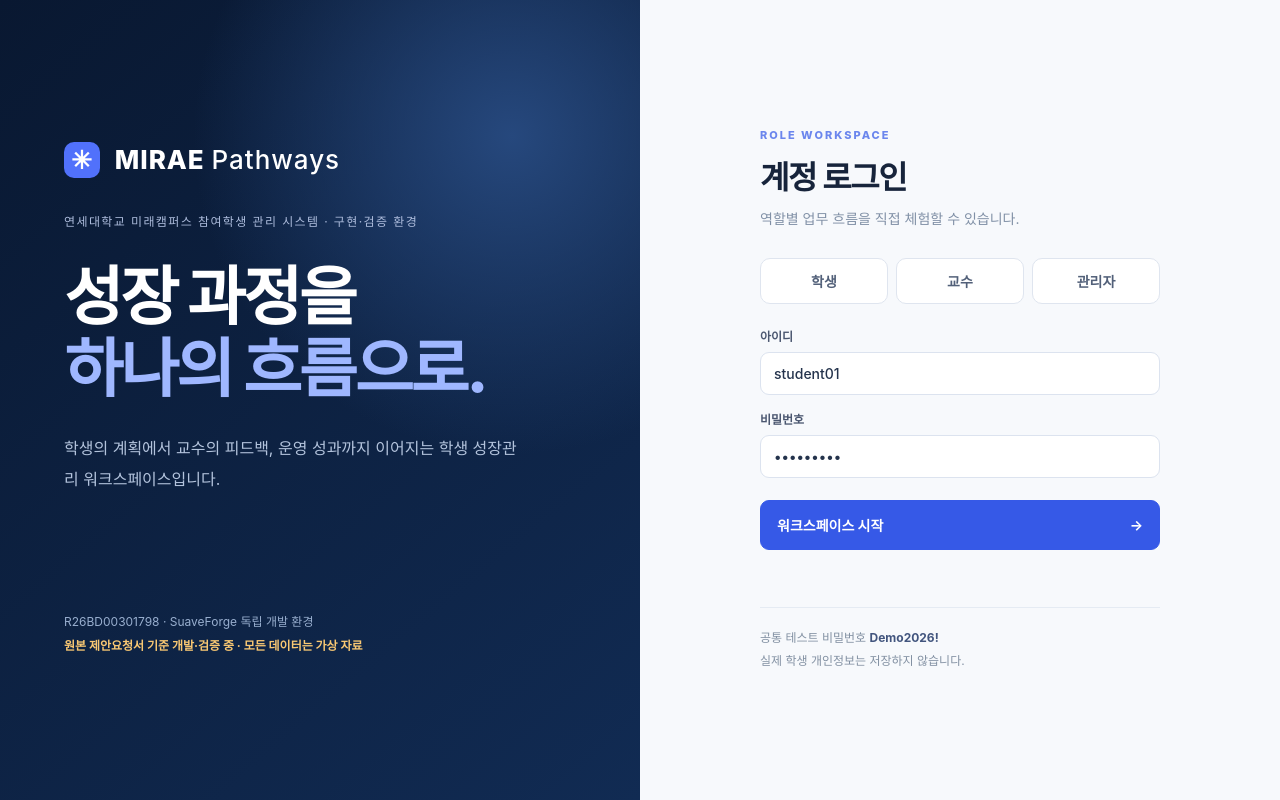
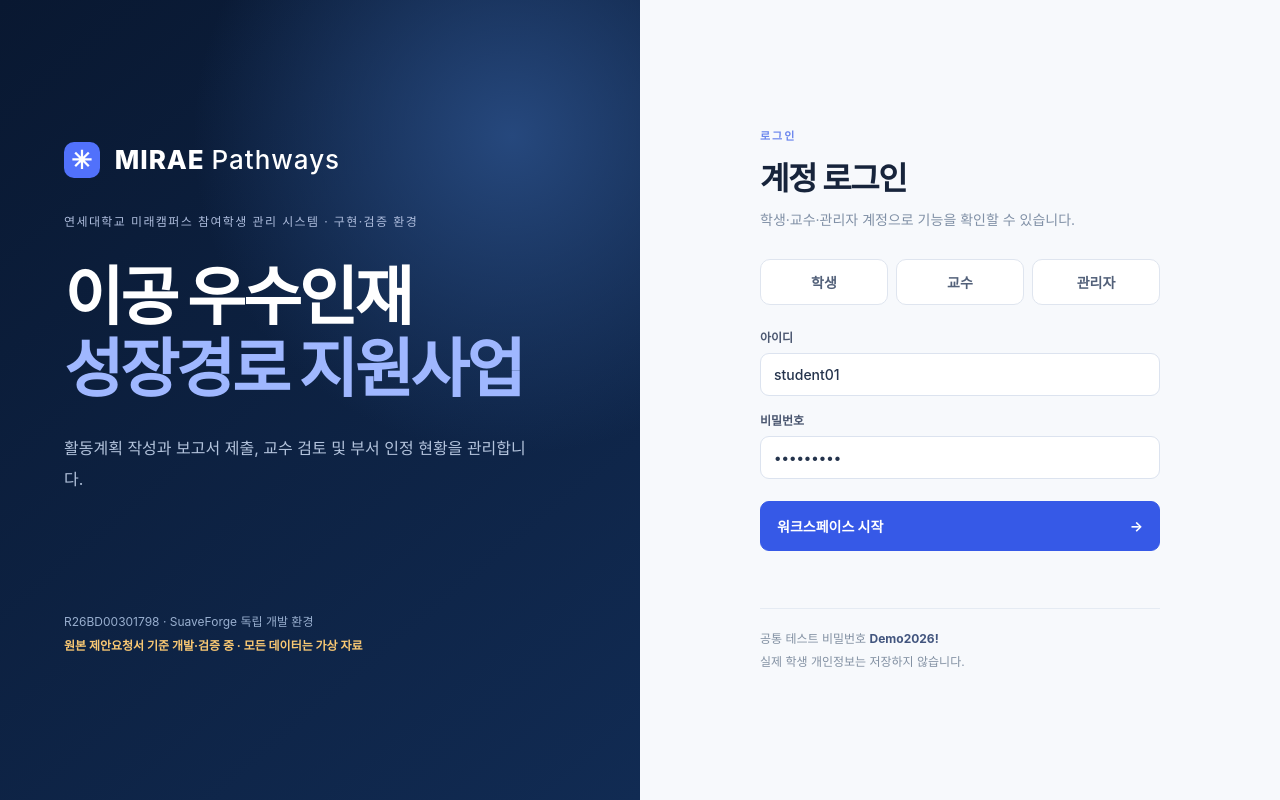
Before and after one commit to suaveforge/student-deploy, a plain HTML site: page index.html in a window 1280 px wide. Drawn offline with Linux system fonts and the light colour scheme; no server answers.

Commit message:
copy(student): preserve public API origin while replacing slogan-like login text and environment copy

```diff
--- a/index.html
+++ b/index.html
@@ -1,4 +1,4 @@
 <!doctype html><html lang="ko"><head><meta charset="utf-8"><meta name="viewport" content="width=device-width, initial-scale=1"><meta name="color-scheme" content="light"><title>MIRAE Pathways | 참여학생 관리 시스템 · 개발·검증 환경</title><link rel="stylesheet" href="/styles.css"></head>
-<body><div id="login" class="login-screen"><section class="login-panel"><div class="login-brand"><span class="brand-glyph">✳</span> MIRAE <b>Pathways</b></div><div class="login-mini">연세대학교 미래캠퍼스 참여학생 관리 시스템 · 구현·검증 환경</div><h1>성장 과정을<br><em>하나의 흐름으로.</em></h1><p>학생의 계획에서 교수의 피드백, 운영 성과까지 이어지는 학생 성장관리 워크스페이스입니다.</p><div class="login-foot">R26BD00301798 · SuaveForge 독립 개발 환경<br><b>원본 제안요청서 기준 개발·검증 중 · 모든 데이터는 가상 자료</b></div></section><section class="login-box"><div class="login-card"><div class="eyebrow">ROLE WORKSPACE</div><h2>계정 로그인</h2><p>역할별 업무 흐름을 직접 체험할 수 있습니다.</p><div class="role-picks"><button type="button" data-demo="student01">학생</button><button type="button" data-demo="prof01">교수</button><button type="button" data-demo="admin">관리자</button></div><form id="login-form"><label>아이디<input name="username" id="login-user" value="student01" required autocomplete="username"></label><label>비밀번호<input name="password" id="login-password" type="password" value="Demo2026!" required autocomplete="current-password"></label><button class="btn primary big" type="submit">워크스페이스 시작 <span>→</span></button><div class="form-error" id="login-error"></div></form><div class="demo-note">공통 테스트 비밀번호 <strong>Demo2026!</strong><br>실제 학생 개인정보는 저장하지 않습니다.</div></div></section></div>
-<div id="workspace" class="workspace hidden"><aside id="sidebar" class="sidebar"><div class="side-top"><div class="brand"><span class="brand-glyph">✳</span><span>MIRAE<br><b>Pathways</b></span></div><div class="side-sub">STUDENT SUCCESS PLATFORM</div></div><div id="side-role" class="side-role"></div><nav id="navigation" class="navigation"></nav><div class="side-bottom"><div class="demo-sticker"><span class="dot"></span> 개발·검증 환경 · 비공식<br><small>실제 연세대학교 서비스가 아닙니다</small></div><button class="logout" data-action="logout">⇥ &nbsp; 로그아웃</button></div></aside><div class="main-wrap"><header class="topbar"><button class="mobile-menu" id="menu-toggle">☰</button><span id="breadcrumb">WORKSPACE / 대시보드</span><div class="top-right"><span class="env-mark">● VERIFICATION ENVIRONMENT</span><span id="current-person" class="person"></span></div></header><main id="main" class="content"></main><footer>SuaveForge · RFP 필수 과업 구현 &nbsp; / &nbsp; R26BD00301798 &nbsp; · &nbsp; <b>개발·검증 환경 · 비공식</b> &nbsp; / &nbsp; 모든 자료는 가상 데이터</footer></div></div>
+<body><div id="login" class="login-screen"><section class="login-panel"><div class="login-brand"><span class="brand-glyph">✳</span> MIRAE <b>Pathways</b></div><div class="login-mini">연세대학교 미래캠퍼스 참여학생 관리 시스템 · 구현·검증 환경</div><h1>이공 우수인재<br><em>성장경로 지원사업</em></h1><p>활동계획 작성과 보고서 제출, 교수 검토 및 부서 인정 현황을 관리합니다.</p><div class="login-foot">R26BD00301798 · SuaveForge 독립 개발 환경<br><b>원본 제안요청서 기준 개발·검증 중 · 모든 데이터는 가상 자료</b></div></section><section class="login-box"><div class="login-card"><div class="eyebrow">로그인</div><h2>계정 로그인</h2><p>학생·교수·관리자 계정으로 기능을 확인할 수 있습니다.</p><div class="role-picks"><button type="button" data-demo="student01">학생</button><button type="button" data-demo="prof01">교수</button><button type="button" data-demo="admin">관리자</button></div><form id="login-form"><label>아이디<input name="username" id="login-user" value="student01" required autocomplete="username"></label><label>비밀번호<input name="password" id="login-password" type="password" value="Demo2026!" required autocomplete="current-password"></label><button class="btn primary big" type="submit">워크스페이스 시작 <span>→</span></button><div class="form-error" id="login-error"></div></form><div class="demo-note">공통 테스트 비밀번호 <strong>Demo2026!</strong><br>실제 학생 개인정보는 저장하지 않습니다.</div></div></section></div>
+<div id="workspace" class="workspace hidden"><aside id="sidebar" class="sidebar"><div class="side-top"><div class="brand"><span class="brand-glyph">✳</span><span>MIRAE<br><b>Pathways</b></span></div><div class="side-sub">참여학생 관리</div></div><div id="side-role" class="side-role"></div><nav id="navigation" class="navigation"></nav><div class="side-bottom"><div class="demo-sticker"><span class="dot"></span> 개발·검증 환경 · 비공식<br><small>실제 연세대학교 서비스가 아닙니다</small></div><button class="logout" data-action="logout">⇥ &nbsp; 로그아웃</button></div></aside><div class="main-wrap"><header class="topbar"><button class="mobile-menu" id="menu-toggle">☰</button><span id="breadcrumb">WORKSPACE / 대시보드</span><div class="top-right"><span class="env-mark">● 비공식 시연</span><span id="current-person" class="person"></span></div></header><main id="main" class="content"></main><footer>SuaveForge · R26BD00301798 · <b>비공식 개발·검증 화면</b> · 모든 자료는 가상 데이터</footer></div></div>
 <dialog id="modal"><div class="modal-head"><div><div class="eyebrow">MIRAE PATHWAYS</div><h2 id="modal-title"></h2></div><button id="modal-close" class="icon-btn">✕</button></div><div id="modal-body"></div></dialog><div id="toast" role="status" class="toast hidden"></div><script>window.STUDENT_API_BASE=(location.hostname==="student.suaveforge.com")?"https://api-student.suaveforge.com:19444":"";</script><script type="module" src="/app.js"></script></body></html>
```
